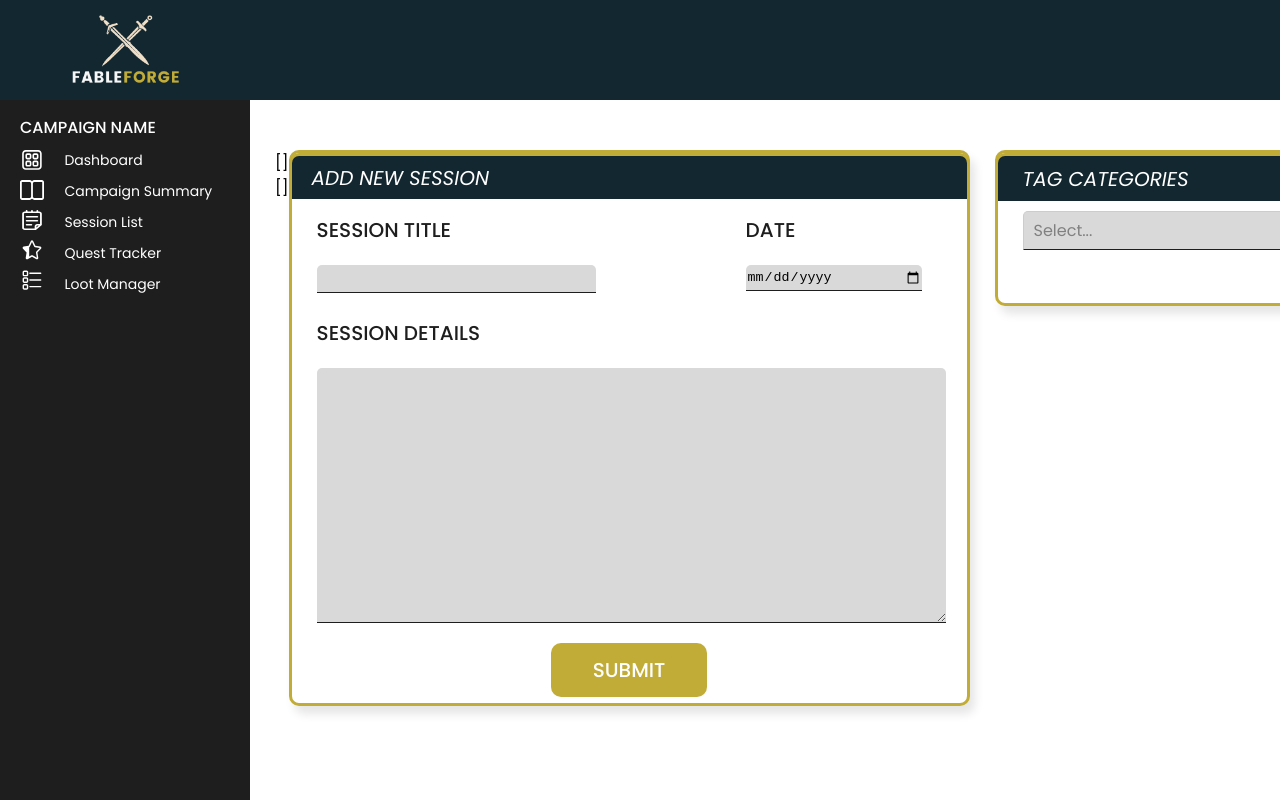
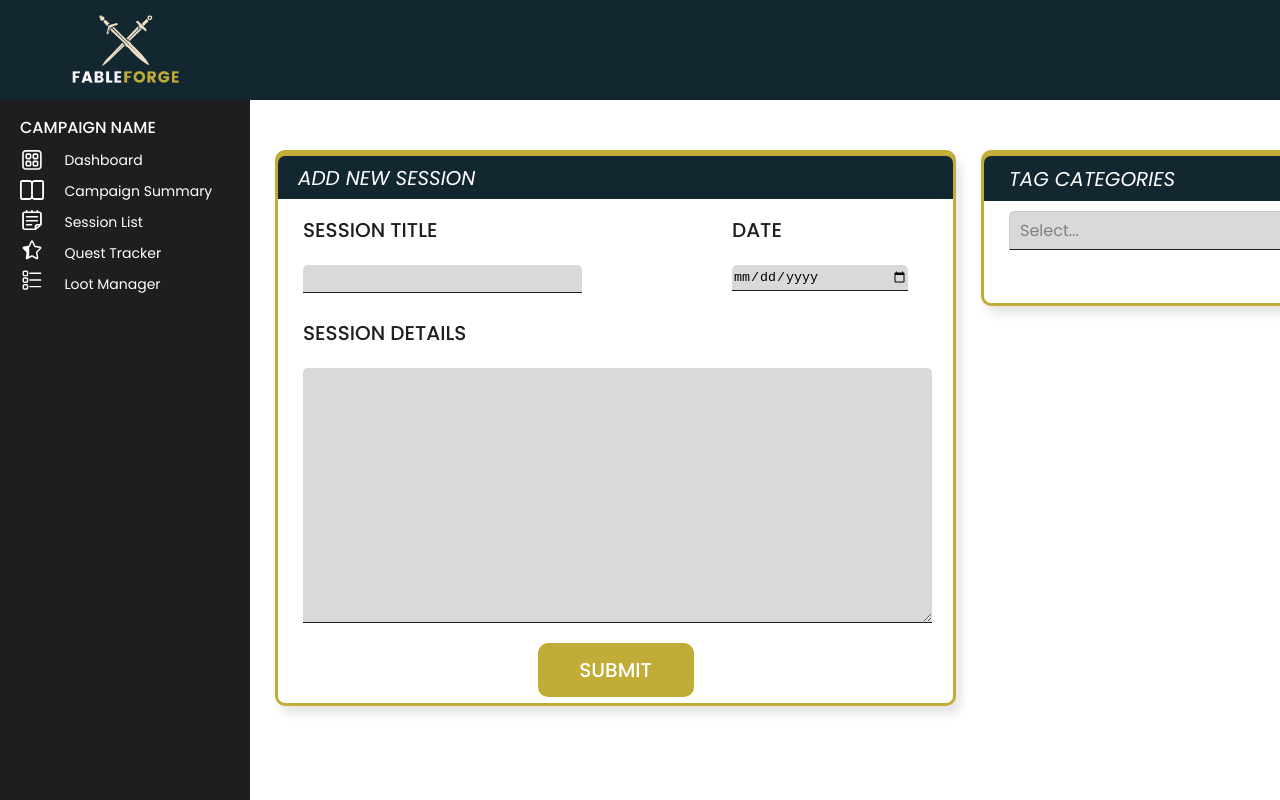
Before and after one commit to alliebourden/fableforge, a React (Vite) app: page /session-editor in a window 1280 px wide. Shown: the top 800 px of the page. Built offline with nearby package versions, Linux system fonts and the light colour scheme.

Commit message:
build - showing session tag label on last session

```diff
--- a/src/components/SessionEditor.jsx
+++ b/src/components/SessionEditor.jsx
@@ -101,7 +101,7 @@ const SessionEditor = () => {
   const onSubmit = (data) => {
     const sessionData = {
       ...data,
-      tags: selectedTags.map((tag) => tag.value),
+      tags: selectedTags.map((tag) => tag.label),
     };
     handleAddSession(sessionData);
 
@@ -110,8 +110,8 @@ const SessionEditor = () => {
 
   return (
     <div className="session-editor-content">
-      {JSON.stringify(sessions)}
-      {JSON.stringify(selectedTags)}
+      {/* {JSON.stringify(sessions)}
+      {JSON.stringify(selectedTags)} */}
       <form onSubmit={handleSubmit(onSubmit)} className="session-form">
         <div className="add-new-session">
           <p>Add New Session</p>
```
